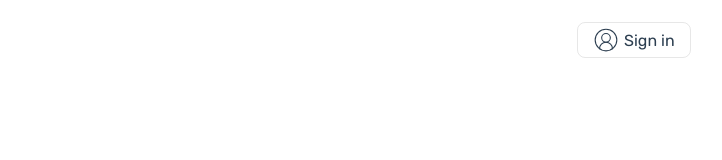
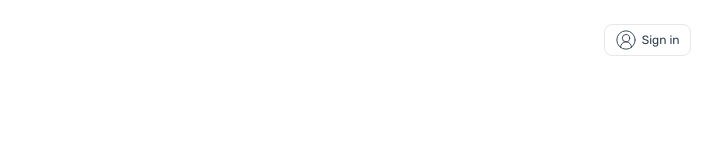
Before and after one commit to kamaeff/vue-todo.v2, a Vue app: page / in a window 1280 px wide. Shown: the top 160 px of the page, without its empty margins (551-1273 px from the left). Built offline with nearby package versions, Linux system fonts and the light colour scheme.

Commit message:
fix sizes in header

```diff
--- a/src/assets/components/header.css
+++ b/src/assets/components/header.css
@@ -18,9 +18,9 @@ header {
       align-items: center;
       gap: 5px;
 
-      padding: 4px 15px;
+      padding: 4px 10px;
       font-family: "Rubik", sans-serif;
-      font-size: 16px;
+      font-size: 12px;
 
       background: inherit;
       outline: none;
--- a/src/components/header/HeaderTemplate.vue
+++ b/src/components/header/HeaderTemplate.vue
@@ -36,7 +36,7 @@ const closeModal = () => {
     <div class="profile">
       <button type="button"
               @click="openModal">
-        <CircleUserRound :size="26"
+        <CircleUserRound :size="22"
                          :strokeWidth="1" />
         {{ username !== '' ? username : 'Sign in' }}
       </button>
```
